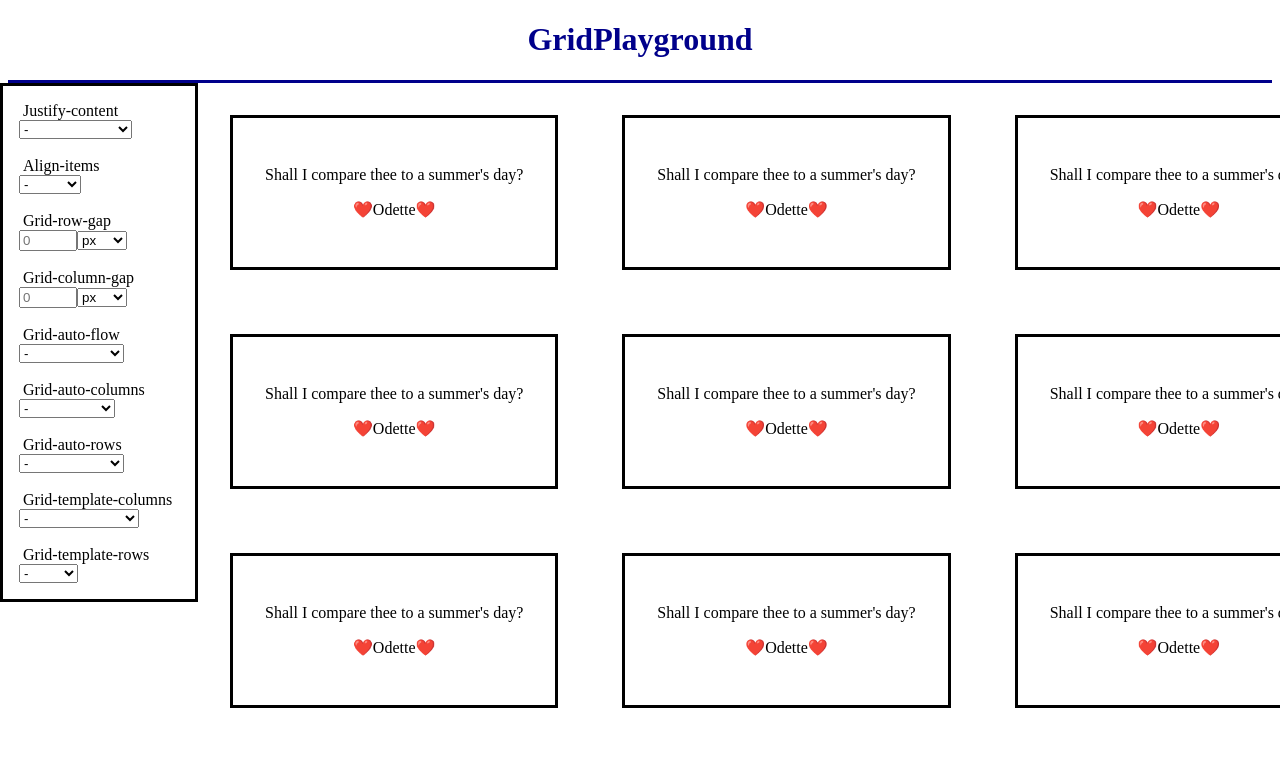
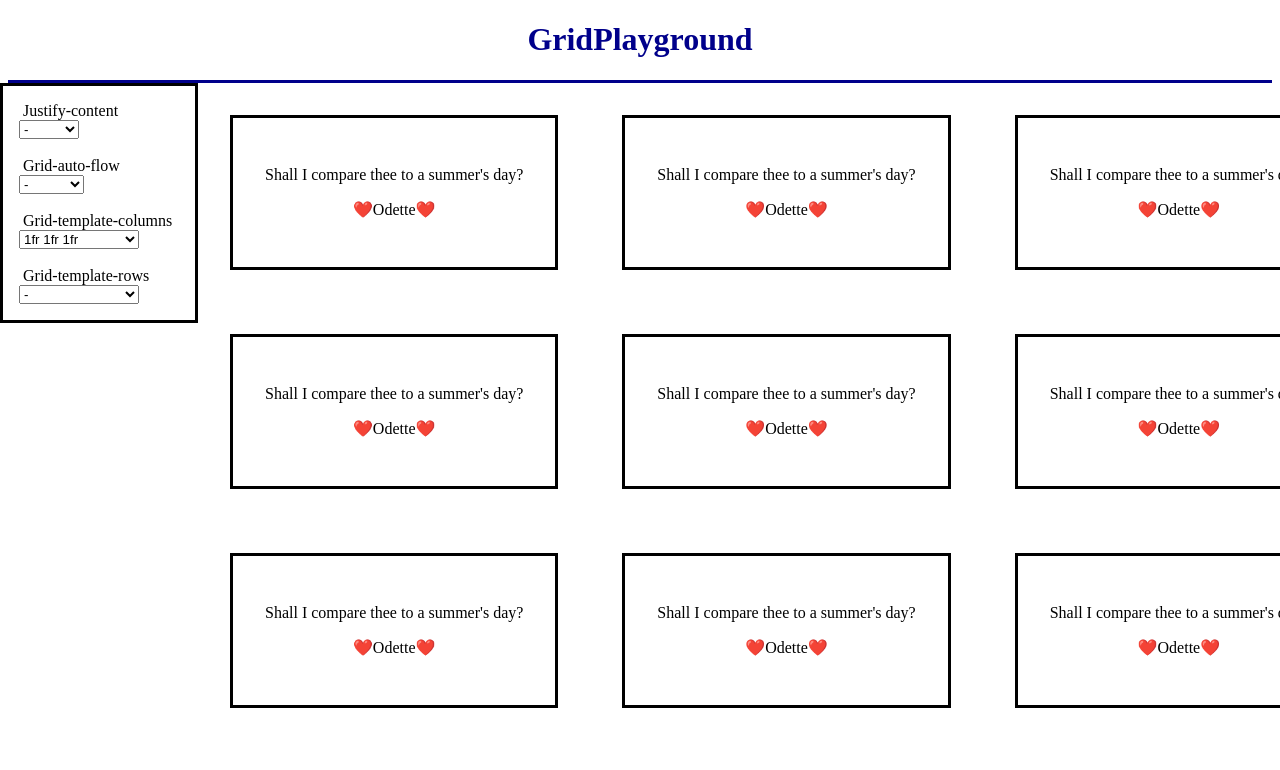
Before and after one commit to Nonderi/GridPlayground, a React (Vite) app: page / in a window 1280 px wide. Shown: the top 770 px of the page. Built offline with nearby package versions, Linux system fonts and the light colour scheme.

Commit message:
sidebar changes

```diff
--- a/src/App.tsx
+++ b/src/App.tsx
@@ -8,12 +8,7 @@ import { range } from "./utils";
 function App() {
   const gridStyleState = useState<CSSProperties>({
     justifyContent: "",
-    alignItems: "",
-    rowGap: "0px",
-    columnGap: "0px",
     gridAutoFlow: "",
-    gridAutoColumns: "",
-    gridAutoRows: "",
     gridTemplateColumns: "1fr 1fr 1fr",
     gridTemplateRows: "",
   });
--- a/src/components/Sidebar.tsx
+++ b/src/components/Sidebar.tsx
@@ -7,27 +7,6 @@ type OwnProps = {
   setGridStyle: (styles: CSSProperties) => void;
   gridStyle: CSSProperties;
 };
-
-/*function createObject() {
-  const obj = { a: 1, b: 2, c: 3 };
-}
-function destructObject(obj: { a: number; b: number; c: number }) {
-  const { a, ...bc } = obj;
-  const { ...copy } = obj;
-  const copy2 = { ...obj };
-}
-function createList() {
-  const first = 1;
-  const second = 2;
-  const third = 3;
-  const list = [first, second, third];
-}
-function destructList(list: number[]) {
-  const [first, second, third] = list;
-  const [...copy] = list;
-  const copy2 = [...list];
-  const [a, b, ...rest] = list;
-} */
 
 function Sidebar({ setGridStyle, gridStyle }: OwnProps) {
   return (
@@ -43,57 +22,12 @@ function Sidebar({ setGridStyle, gridStyle }: OwnProps) {
         <Option>center</Option>
         <Option>start</Option>
         <Option>end</Option>
-        <Option>space-between</Option>
-        <Option>space-around</Option>
       </select>
-      <br />
-      <br />
-      <Label>Align-items</Label> <br />
-      <select
-        onChange={(e) => {
-          setGridStyle({ alignItems: e.target.value });
-        }}
-      >
-        <Option>-</Option>
-        <Option>stretch</Option>
-        <Option>start</Option>
-        <Option>center</Option>
-        <Option>end</Option>
-      </select>
-      <br />
-      <br />
-      <Label>Grid-row-gap</Label> <br />
-      <span>
-        <input className={styles.input} placeholder="0" />
-        <select className={styles.input}>
-          <Option>px</Option>
-          <Option>em</Option>
-          <Option>vh</Option>
-          <Option>%</Option>
-          <Option>space-around</Option>
-          <Option>space-evenly</Option>
-          <Option>initial</Option>
-        </select>
-      </span>
-      <br />
-      <br />
-      <Label>Grid-column-gap</Label>
-      <span>
-        <input className={styles.input} placeholder="0" />
-        <select className={styles.input}>
-          <Option>px</Option>
-          <Option>em</Option>
-          <Option>vh</Option>
-          <Option>%</Option>
-          <Option>space-around</Option>
-          <Option>space-evenly</Option>
-          <Option>initial</Option>
-        </select>
-      </span>
       <br />
       <br />
       <Label>Grid-auto-flow</Label>
       <select
+        value={gridStyle.gridAutoFlow}
         onChange={(e) => {
           setGridStyle({ gridAutoFlow: e.target.value });
         }}
@@ -101,61 +35,18 @@ function Sidebar({ setGridStyle, gridStyle }: OwnProps) {
         <Option>-</Option>
         <Option>row</Option>
         <Option>column</Option>
-        <Option>row dense</Option>
-        <Option>column dense</Option>
-        <Option>revert</Option>
-        <Option>revert-layer</Option>
-        <Option>initial</Option>
-        <Option>unset</Option>
-      </select>
-      <br />
-      <br />
-      <Label>Grid-auto-columns</Label>
-      <select
-        onChange={(e) => {
-          setGridStyle({ gridAutoColumns: e.target.value });
-        }}
-      >
-        <Option>-</Option>
-        <Option>revert</Option>
-        <Option>revert-layer</Option>
-        <Option>initial</Option>
-        <Option>unset</Option>
-        <Option>auto</Option>
-        <Option>min-content</Option>
-        <Option>max-content</Option>
-      </select>
-      <br />
-      <br />
-      <Label>Grid-auto-rows</Label>
-      <select
-        onChange={(e) => {
-          setGridStyle({ gridAutoRows: e.target.value });
-        }}
-      >
-        <Option>-</Option>
-        <Option>row</Option>
-        <Option>column</Option>
-        <Option>row dense</Option>
-        <Option>column dense</Option>
-        <Option>revert</Option>
-        <Option>revert-layer</Option>
-        <Option>initial</Option>
-        <Option>unset</Option>
-        <Option>auto</Option>
-        <Option>min-content</Option>
-        <Option>max-content</Option>
       </select>
       <br />
       <br />
       <Label>Grid-template-columns</Label>
       <select
+        value={gridStyle.gridTemplateColumns}
         onChange={(e) => {
           setGridStyle({ gridTemplateColumns: e.target.value });
         }}
       >
-        <Option>-</Option>
         <Option>1fr</Option>
+        <Option>1fr 1fr</Option>
         <Option>1fr 1fr 1fr</Option>
         <Option>repeat(5, 1fr)</Option>
         <Option>repeat(5, 100px)</Option>
@@ -165,16 +56,18 @@ function Sidebar({ setGridStyle, gridStyle }: OwnProps) {
       <br />
       <Label>Grid-template-rows</Label>
       <select
+        value={gridStyle.gridTemplateRows}
         onChange={(e) => {
           setGridStyle({ gridTemplateRows: e.target.value });
         }}
       >
         <Option>-</Option>
         <Option>1fr</Option>
-        <Option>200px</Option>
+        <Option>150px</Option>
+        <Option>repeat(3, 150px)</Option>
         <Option>500px</Option>
         <Option>auto</Option>
-        <Option>25%</Option>
+        <Option>repeat(3, 10%)</Option>
       </select>
     </div>
   );
```
